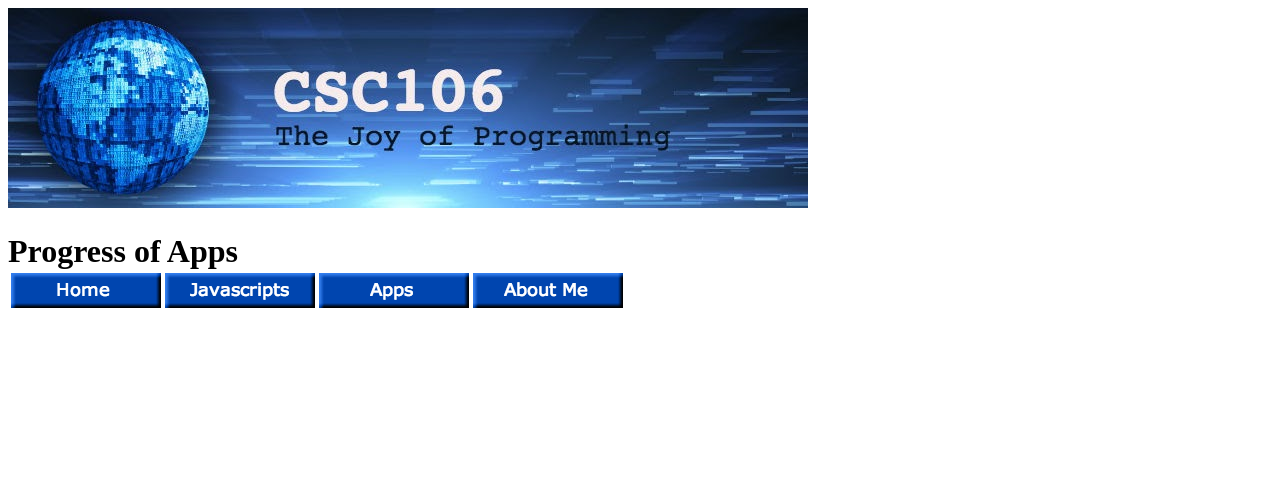
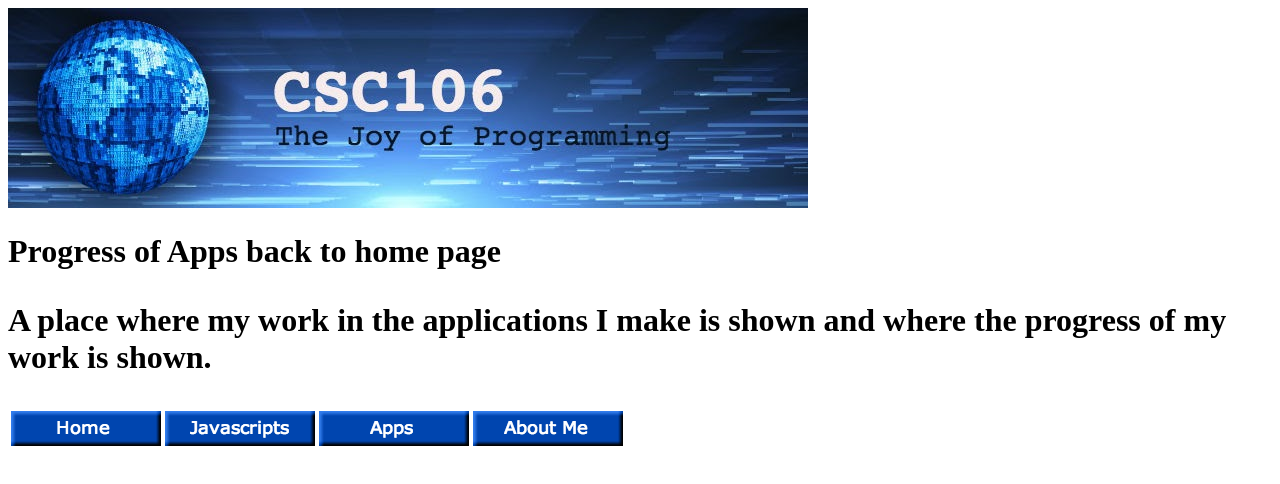
Before and after one commit to K1ngArthur/K1ngArthur.github.io, a plain HTML site: page apps.html in a window 1280 px wide. Drawn offline with Linux system fonts and the light colour scheme.

Commit message:
Update apps.html

```diff
--- a/apps.html
+++ b/apps.html
@@ -8,7 +8,8 @@
     <body>
         <img src="csc106_banner.jpg">
         <h1>Progress of Apps</h>
-
+            back to <a ref="index.html"> home page</a>
+        <p> A place where my work in the applications I make is shown and where the progress of my work is shown.</p>
 
         <table>
             <thead>
```
